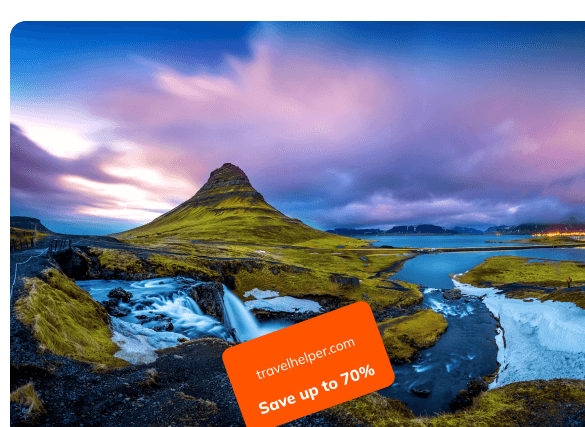
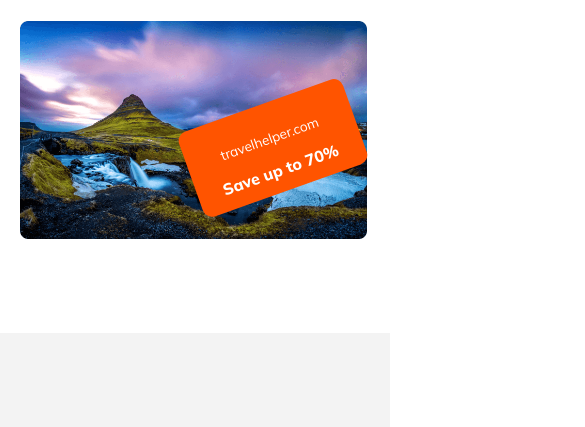
Before and after one commit to Shahadat93/travelhelper-assignment02, a plain HTML site: page index.html in a window 390 px wide. Shown: the part 6506-6933 px from the top of the page, 585 px wide, since content can reach past the window. Drawn offline with Linux system fonts and the light colour scheme.

Commit message:
responsive bug fixed

```diff
--- a/Styles/style.css
+++ b/Styles/style.css
@@ -319,6 +319,9 @@
 .sub-box button:hover{
     cursor: pointer;
 }
+.offer-box img{
+    width: 100%;
+}
 .save-offer{
     text-align: center;
     border-radius: 16px;
@@ -481,31 +484,32 @@
     }
 
     .service-detail .service1{
-        width: 95%;
+        width: 88%;
         grid-column: 1/span 1;
     }
     .service-detail .service2{
-        width: 95%;
+        width: 88%;
         grid-column: 1/span 1;
     }
     .service-detail .service3{
-        width: 95%;
+        width: 88%;
         grid-column: 1/span 1;
     }
 
     .newsletter{
         flex-direction: column;
-        width: 95%;
+        width: 90%;
     }
     .news-box1{
         width: 85%;
     }
     .sub-box{
-        width: 100%;
+        width: 95%;
     }
     .offer-box{
-        width: 85%;
+        width: 99%;
     }
+
     .save-offer{
         text-align: center;
         border-radius: 10px;
@@ -514,8 +518,8 @@
         height: 90px;
         transform: rotate(-19.628deg);
         position: relative;
-        left: 70%;
-        bottom: 125px;
+        left: 48%;
+        bottom: 140px;
     }
     .save-offer p{
         font-size: .85rem;
```
